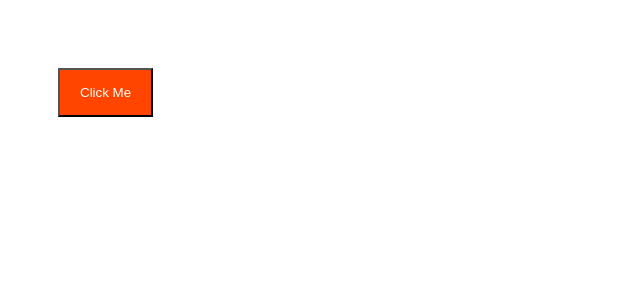
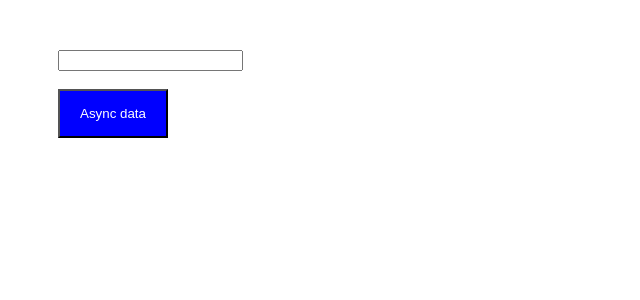
Before and after one commit to marco19972015/playground, an Angular app: page / in a window 1280 px wide. Shown: the top 300 px of the page, without its empty margins (0-640 px from the left). Built offline with nearby package versions, Linux system fonts and the light colour scheme.

Commit message:
Added an observable that updates our page with the user inputs on a 1 second setTimeout

```diff
--- a/src/app/app.component.css
+++ b/src/app/app.component.css
@@ -4,7 +4,7 @@
  }
 
  button {
-     background-color: orangered;
+     background-color: blue;
      color: white;
      padding: 15px 20px;
  }
--- a/src/app/app.component.html
+++ b/src/app/app.component.html
@@ -1,8 +1,15 @@
 <main class="container">
-  <div *ngFor="let x of data">
+
+  <section>
+    <!-- Get the user input (store in an array) -->
+    <input type="text" [(ngModel)]="userInput">
+  </section>
+
+
+  <div *ngFor="let x of userInputArray">
     {{ x }}
   </div>
 
   <br>
-  <button (click)="getData()">Click Me</button>
+  <button (click)="getAsynch()">Async data</button>
 </main>
--- a/src/app/app.component.ts
+++ b/src/app/app.component.ts
@@ -8,25 +8,25 @@ import { Observable } from 'rxjs';
 })
 export class AppComponent {
   // Steps for an observable
-  // Obserbale [event emitter] (Call Back)
-  // Observer  [subscriber]
-  // Handler   [event handler] (Call Back)
+  // Observable [event emitter] (Call Back)
+  // Observer   [subscriber]
+  // Handler    [event handler] (Call Back)
 
-  title = 'playground';
+  userInput: string = '';
+  userInputArray: any = [];
 
-  data: number[] = [];
-
-  // oberservable
-  myObservable = new Observable((o) => {
-    setTimeout(() => { o.next(1) }, 500)
-    setTimeout(() => { o.next(2) }, 1000)
-    setTimeout(() => { o.next(3) }, 1500)
+  // Create an observable
+  myObservable = new Observable((observer) => {
+    // Set time intervals by 1 second
+    setTimeout(() => { observer.next(this.userInput)}, 1000)
   })
 
-  getData(){
-    // Observer [subscriber]
-    this.myObservable.subscribe((o:any) => {   // Event handler Call Back
-      this.data.push(o)
+  // method to subscribe nad handle the subscribe
+  getAsynch(){
+    // subscribe to the observable
+    this.myObservable.subscribe((value) => {  // use the handler to push value getting retrieved
+      this.userInputArray.push(value)
     })
   }
+
 }
```
Also changed, not shown: src/app/app.module.ts (+5 -2 lines).
